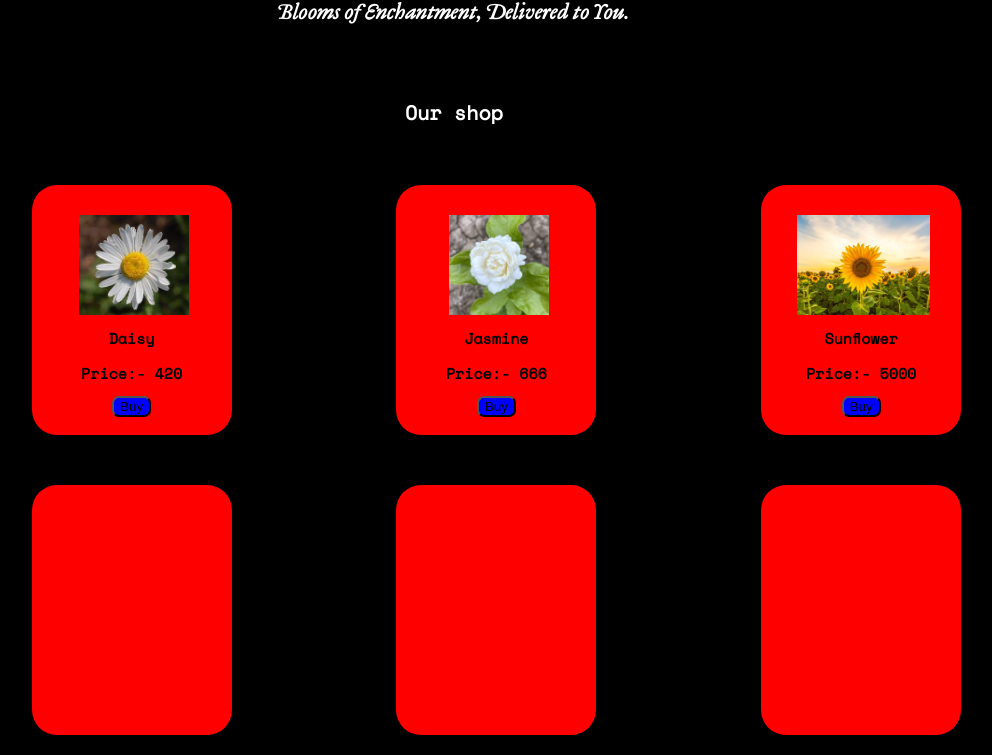
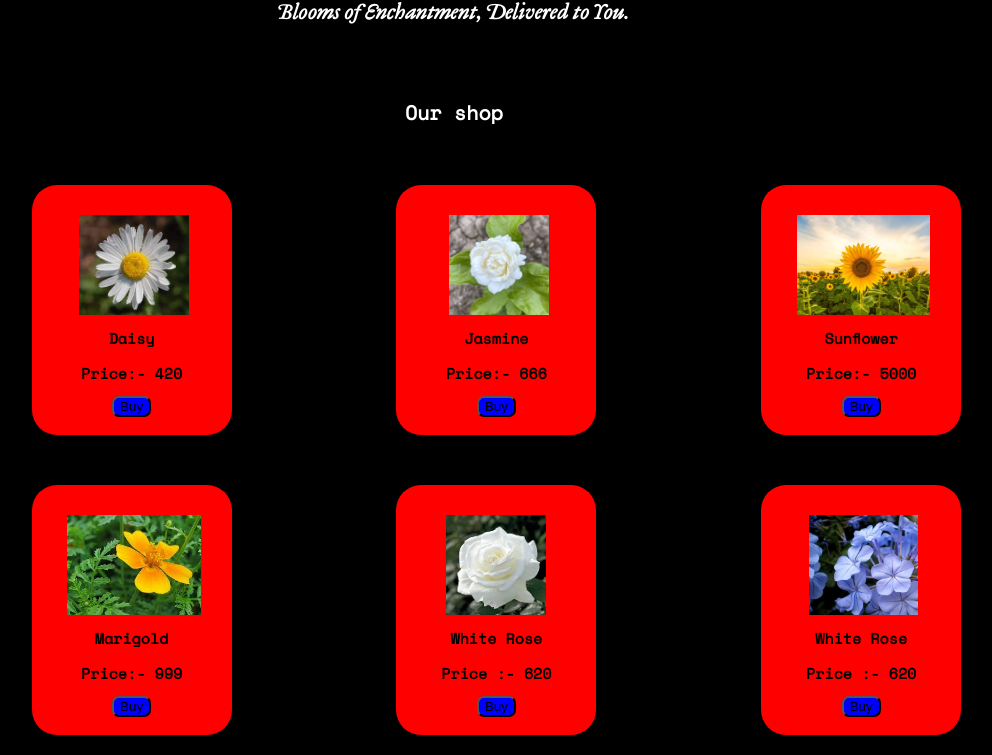
Before and after one commit to chitresh99/petalmarket, a plain HTML site: page index.html in a window 1280 px wide. Shown: the part 123-878 px from the top of the page, without its empty margins (186-1178 px from the left). Drawn offline with nearby package versions, Linux system fonts and the light colour scheme.

Commit message:
finised the product display section

```diff
--- a/index.html
+++ b/index.html
@@ -77,15 +77,47 @@
 
     <div class="product2">
         <div class="card1">
+           <div class="picture2">
+            <img src="images/marigold.jpeg" alt="marigold">
 
+            <h2> Marigold </h2>
+
+            <h2> Price:- 999 </h2>
+
+            <div class="buttonr2">
+                <button class = "button2">
+                     Buy
+                </button>
+            </div>
+
+
+           </div>
         </div>
 
         <div class="card2">
+            <div class="picture3">
+                <img src="images/whier.jpeg" alt="white rose">
+                <h2> White Rose </h2>
+                <h2>Price :- 620</h2>
 
+                <div class="buttonr2">
+                    <button class="button2">Buy</button>
+                </div>
+            </div>
         </div>
 
         <div class="card3">
+             <div class="picture4">
+                <img src="images/periwinkle.jpg" alt="periwinkle">
 
+                <h2> White Rose </h2>
+                <h2>Price :- 620</h2>
+
+                <div class="buttonr2">
+                    <button class="button2">Buy</button>
+                </div>
+
+             </div>
         </div>
     </div>
 
--- a/style.css
+++ b/style.css
@@ -151,12 +151,62 @@ html,body{
     margin-left: 15%;
 }
 
-.product3{
-    display: grid;
-    padding-top: 50px;
-    grid-template-columns: repeat(3, 1fr);
-    grid-gap: 20px;
-    margin-left: 15%;
+.picture2 img{
+    height: 100px;
+    width: auto;
+    margin-top: 30px;
+    margin-left: 5px;
+    display: flex;
+    justify-content: center;
+}
+
+.picture2 h2{
+    display: flex;
+    justify-content: center;
+    font-size: 15px;
+    font-family: 'SpaceMono-Regular', sans-serif;
+}
+
+.buttonr2{
+    display: flex;
+    justify-content: center;
+}
+
+.button2{
+    background-color: blue;
+    border-radius: 7px;
+}
+
+.picture3 img {
+    height: 100px;
+    width: auto;
+    margin-top: 30px;
+    margin-left: 5px;
+    display: flex;
+    justify-content: center;
+}
+
+.picture3 h2{
+    display: flex;
+    justify-content: center;
+    font-size: 15px;
+    font-family: 'SpaceMono-Regular', sans-serif;
+}
+
+.picture4 img{
+    height: 100px;
+    width: auto;
+    margin-top: 30px;
+    margin-left: 5px;
+    display: flex;
+    justify-content: center;
+}
+
+.picture4 h2{
+    display: flex;
+    justify-content: center;
+    font-size: 15px;
+    font-family: 'SpaceMono-Regular', sans-serif;
 }
 
 .buy{
```
Also changed, not shown: images/marigold.jpeg (added), images/periwinkle.jpg (added), images/whier.jpeg (added), images/white rose.jpg (added).
